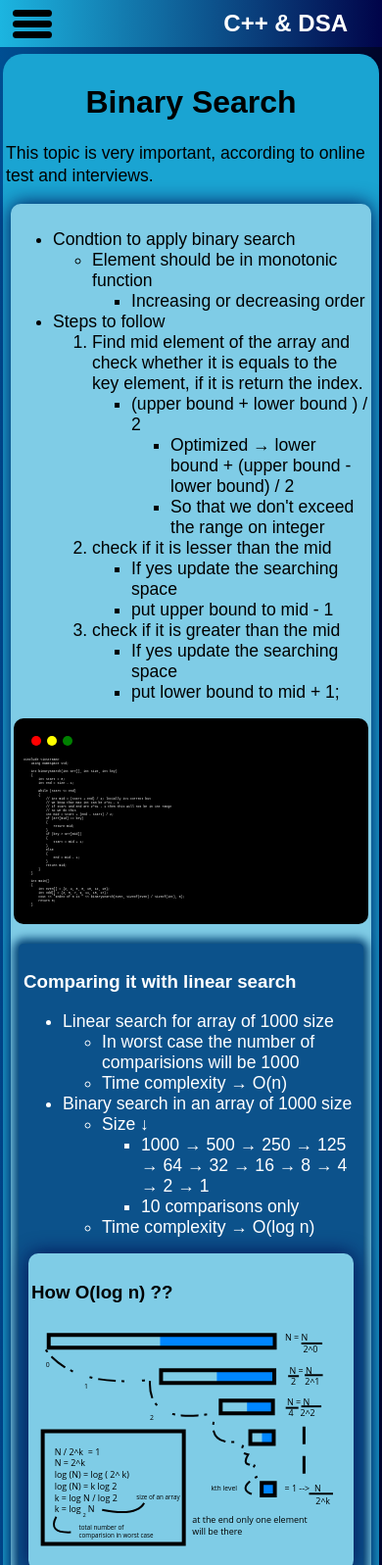
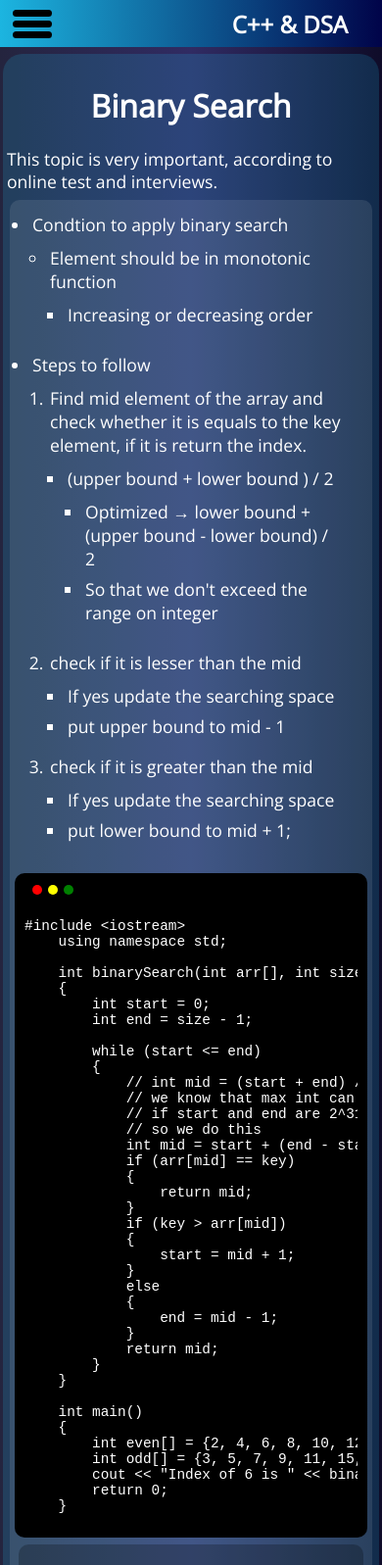
Before and after one commit to Pravin-hub-rgb/Programming, a plain HTML site: page cpp+dsa/l12/index.html in a window 390 px wide. Shown: the top 1597 px of the page at 98% size. Drawn offline with nearby package versions, Linux system fonts and the light colour scheme.

Commit message:
style correction

```diff
--- a/cpp+dsa/styleLesson.css
+++ b/cpp+dsa/styleLesson.css
@@ -1,3 +1,5 @@
+@import url('https://fonts.googleapis.com/css2?family=Open+Sans&display=swap');
+
 .grad {
     background: #000046;
     /* fallback for old browsers */
@@ -51,10 +53,6 @@
 
 /* **** w3school **** */
 
-body {
-    font-family: "Lato", sans-serif;
-}
-
 .sidepanel {
     width: 0;
     position: fixed;
@@ -77,15 +75,21 @@ body {
 .sidepanel a {
     padding: 3px 3px 3px 12px;
     text-decoration: none;
-    font-size: 18px;
     color: #eeeeee;
     display: block;
     transition: 0.3s;
 }
 
 .sidepanel .sm {
+    font-size: 0.8rem;
+    color: rgb(197, 196, 196);
+}
+
+.link {
+    border: 1px solid gray;
+    margin: 2px 0;
+    border-radius: 5px;
     font-size: 0.9rem;
-    color: rgb(197, 196, 196);
 }
 
 .sidepanel .home {
@@ -107,8 +111,6 @@ body {
     position: absolute;
     bottom: 90px;
     width: 98%;
-    /* height: 60px; */
-    /* border: 2px solid red; */
     text-align: center;
     color: white;
 }
@@ -129,53 +131,46 @@ body {
 
 /* ******** Local Stuff *************** */
 
+body {
+    font-family: 'Open Sans', sans-serif;
+    margin: 0;
+    padding: 0;
+    background: #0f0c29;
+    /* fallback for old browsers */
+    background: -webkit-linear-gradient(to right, #24243e, #302b63, #0f0c29);
+    /* Chrome 10-25, Safari 5.1-6 */
+    background: linear-gradient(to right, #24243e, #302b63, #0f0c29);
+    /* W3C, IE 10+/ Edge, Firefox 16+, Chrome 26+, Opera 12+, Safari 7+ */
+    color: white;
+}
+
 .content-box {
-    background-color: rgb(26 164 210);
+    background-color: #1cb5e02e;
     border-radius: 20px;
     padding: 10px 3px;
     margin: 55px 3px 20px 3px;
 }
 
-
 .wh {
-    background-color: #7fcce6;
-    padding: 10px 3px;
+    background-color: rgba(255, 255, 255, 0.099);
     border-radius: 10px;
-    margin: 10px 5px;
-    color: black;
-    box-shadow: 0 0 20px rgb(2 14 82);
+    padding: 3px 5px;
+    margin: 7px 4px;
 }
 
 .wb {
-    background-color: rgba(255, 255, 255, 0.341);
+    background-color: rgba(255, 255, 255, 0.394);
 }
 
 .in {
-    /* background-color: rgba(0, 0, 0, 0.76); */
-    background-color: #0c528b;
-    padding: 10px 5px;
-    border-radius: 5px;
-    margin: 20px 5px;
-    box-shadow: 0 0 10px 5px #014074;
-    color: white;
+    background-color: rgba(0, 0, 0, 0.235);
+    border-radius: 10px;
+    padding: 5px;
+    margin: 7px 4px;
 }
 
 .in a {
-    color: lightskyblue;
-}
-
-
-body {
-    background: #000428;
-    /* fallback for old browsers */
-    background: -webkit-linear-gradient(to right, #004e92, #000428);
-    /* Chrome 10-25, Safari 5.1-6 */
-    background: linear-gradient(to right, #004e92, #000428);
-    /* W3C, IE 10+/ Edge, Firefox 16+, Chrome 26+, Opera 12+, Safari 7+ */
-    color: #000000;
-    margin: 0;
-    padding: 0;
-    font-family: Arial, Helvetica, sans-serif;
+    color: #7fcce6;
 }
 
 h1 {
@@ -185,17 +180,29 @@ h1 {
 
 p {
     font-size: 1.1rem;
+    margin: 5px 1px;
     line-height: 23px;
 }
-
+ul,ol{
+    margin: 3px 2px;
+}
 li {
     font-size: 1.1rem;
+    margin: 3px 2px;
 }
 
 button {
     font-size: 1rem;
 }
 
+/* ************** responsive image ************* */
+@media only screen and (max-width: 1080px) {
+    img {
+        height: auto;
+        width: 95%;
+        margin: 5px;
+    }
+}
 
 /* **** Accordion **** */
 
@@ -221,7 +228,6 @@ button {
 }
 
 
-
 /* Style the accordion panel. Note: hidden by default */
 
 .panel {
@@ -229,10 +235,13 @@ button {
     background-color: rgb(0, 0, 0);
     display: none;
     overflow: hidden;
+    font-family: "Lato", sans-serif;
 }
 
-.panel>p {
-    color: white;
+pre {
+    overflow: auto;
+    font-size: 0.9rem;
+    margin: 0;
 }
 
 /* **** PART2 ****** */
@@ -253,59 +262,29 @@ button {
 /* ****** part 3****** */
 
 .part3>div {
-    display: flex;
+    display: grid;
+    grid-template-columns: 1fr 1fr 1fr;
     border: 2px solid black;
     margin: 5px 0;
     border-radius: 5px;
-    justify-content: space-evenly;
 }
 
 .part3>div div {
-    width: 32%;
     text-align: center;
+    margin: 5px;
+    padding: 10px;
     background-color: rgba(248, 248, 248, 0.37);
-}
-/* ****** part 4****** */
-
-.part4>div {
-    display: grid;
-    border: 2px solid black;
-    margin: 5px 0;
-    border-radius: 5px;
-    grid-template-columns: 1fr 1fr 1fr 1fr;
 }
 
 
-/* img {
-    width: 50%;
-} */
-
-@media only screen and (max-width: 580px) {
-
-    .code {
-        font-size: 0.2rem;
-    }
-}
-
-@media only screen and (max-width: 680px) {
-    img {
-        width: 98%;
-    }
-}
-
 /* ***************code********** */
 .code {
-    /* font-size: 1rem; */
     color: white;
     background-color: #000000;
     border-radius: 10px;
-    padding: 10px;
+    padding: 4px 10px 8px;
     margin: 5px 0;
 
-}
-
-pre {
-    overflow: auto;
 }
 
 .dots {
@@ -332,3 +311,15 @@ pre {
 .t {
     background-color: green;
 }
+
+@media only screen and (max-width: 600px) {
+    ul,ol {
+        padding: 2px;
+        margin-left: 4px;
+    }
+
+    li {
+        padding: 2px;
+        margin-left: 10px;
+    }
+}
--- a/java+dsa/styleLesson.css
+++ b/java+dsa/styleLesson.css
@@ -282,7 +282,7 @@ pre {
     color: white;
     background-color: #000000;
     border-radius: 10px;
-    padding: 4px 10px 0;
+    padding: 4px 10px 8px;
     margin: 5px 0;
 
 }
```
Also changed, not shown: cpp+dsa/l4/index.html (+48 -48 lines).
